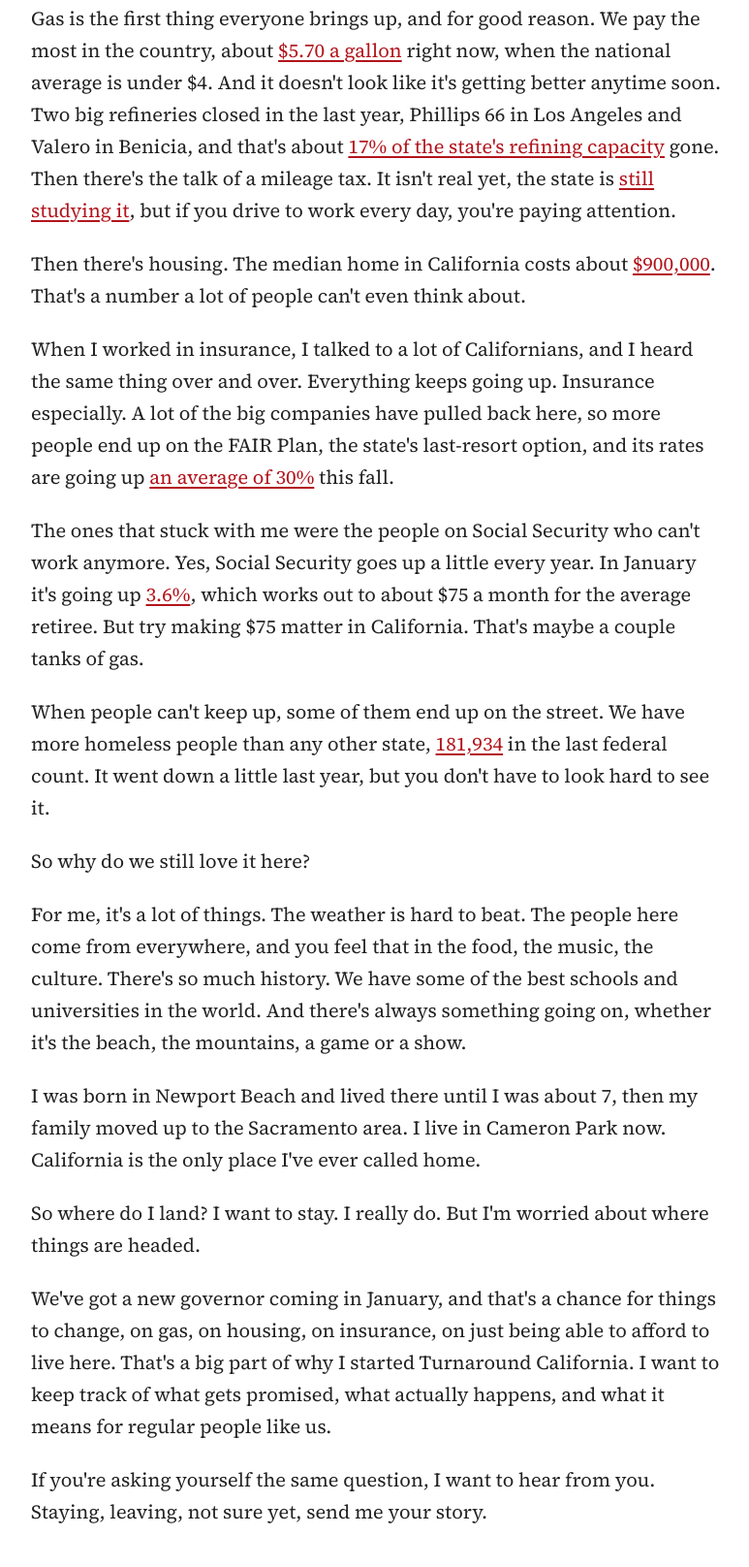
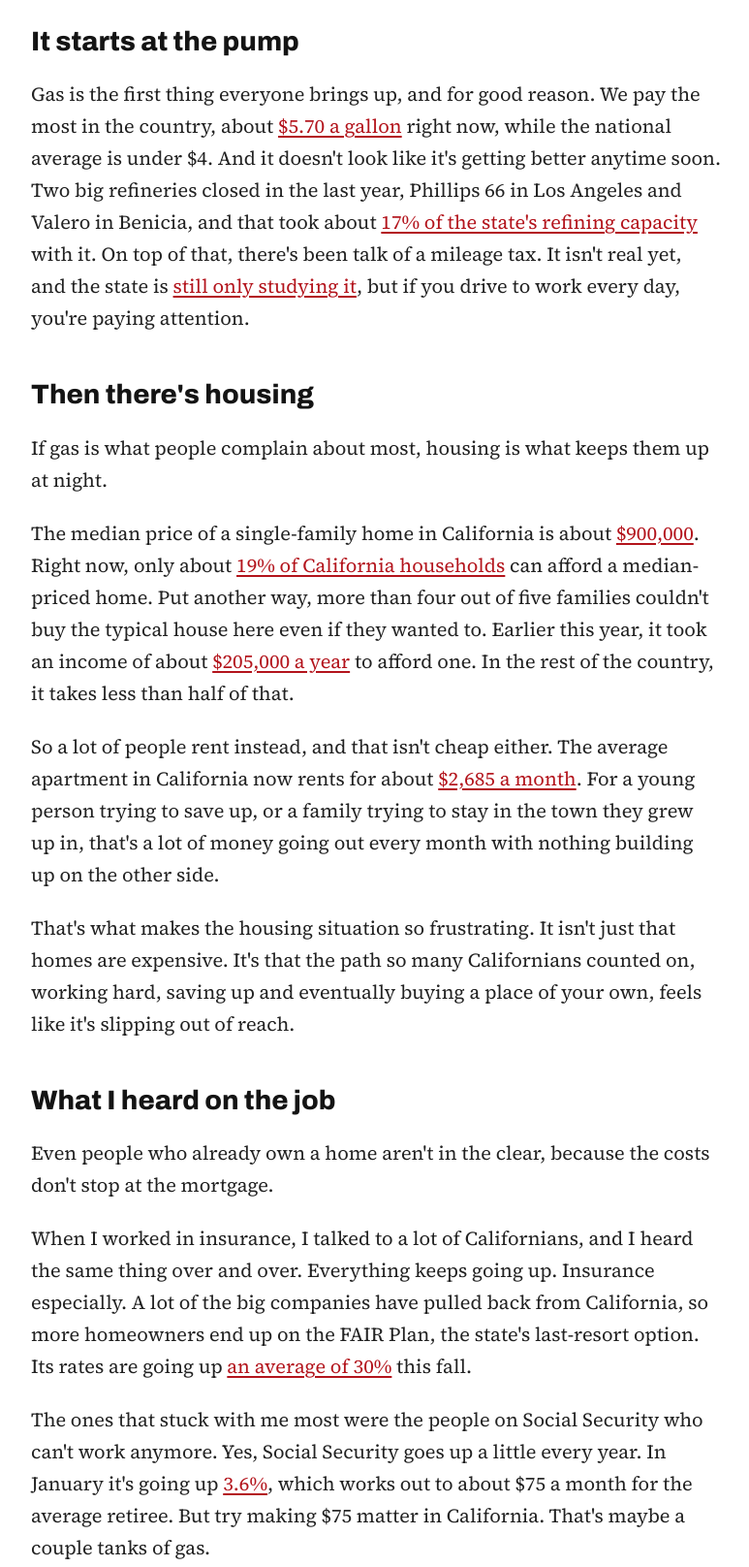
Before and after one commit to wyattgolfer1/turnaroundcalifornia, an Eleventy site: page src/posts/2026-11-17-california-stay-or-go.md in a window 1280 px wide. Shown: the part 648-2264 px from the top of the page at 97% size, without its empty margins (252-1025 px from the left). Built offline with nearby package versions, Linux system fonts and the light colour scheme; Eleventy itself is replaced by a stand-in of ours; files that its build step writes are made by us from their sources.

Commit message:
Draft: expand housing section and improve flow
Co-Authored-By: Claude Opus 5.5 <noreply@anthropic.com>
Claude-Session: https://claude.ai/code/session_01RMTSKw5uyPK9YqixEShuWc

```diff
--- a/src/posts/2026-11-17-california-stay-or-go.md
+++ b/src/posts/2026-11-17-california-stay-or-go.md
@@ -10,24 +10,42 @@ draft: true
 ---
 California is considered one of the most expensive states to live in, and plenty of people have had enough. Since 2020, hundreds of thousands more people have left the state than moved here, [nearly 700,000](https://www.stripes.com/theaters/us/2023-02-15/california-population-decrease-500k-2-years-9148809.html) in just the first two years of the pandemic. A lot of Californians are finally asking themselves if they can still afford to stay. Honestly, I've been asking myself the same thing.
 
-Gas is the first thing everyone brings up, and for good reason. We pay the most in the country, about [$5.70 a gallon](https://www.lendingtree.com/credit-cards/study/us-gas-prices) right now, when the national average is under $4. And it doesn't look like it's getting better anytime soon. Two big refineries closed in the last year, Phillips 66 in Los Angeles and Valero in Benicia, and that's about [17% of the state's refining capacity](https://www.argusmedia.com/de/news-and-insights/latest-market-news/2821046-valero-ends-fuel-production-at-benicia-refinery) gone. Then there's the talk of a mileage tax. It isn't real yet, the state is [still studying it](https://www.govbuddy.com/legislative-tracking/california-ab-1421-road-usage-charge/), but if you drive to work every day, you're paying attention.
+## It starts at the pump
 
-Then there's housing. The median home in California costs about [$900,000](https://www.mpamag.com/us/mortgage-industry/market-updates/california-home-sales-fall-amid-mortgage-rate-spike/594114). That's a number a lot of people can't even think about.
+Gas is the first thing everyone brings up, and for good reason. We pay the most in the country, about [$5.70 a gallon](https://www.lendingtree.com/credit-cards/study/us-gas-prices) right now, while the national average is under $4. And it doesn't look like it's getting better anytime soon. Two big refineries closed in the last year, Phillips 66 in Los Angeles and Valero in Benicia, and that took about [17% of the state's refining capacity](https://www.argusmedia.com/de/news-and-insights/latest-market-news/2821046-valero-ends-fuel-production-at-benicia-refinery) with it. On top of that, there's been talk of a mileage tax. It isn't real yet, and the state is [still only studying it](https://www.govbuddy.com/legislative-tracking/california-ab-1421-road-usage-charge/), but if you drive to work every day, you're paying attention.
 
-When I worked in insurance, I talked to a lot of Californians, and I heard the same thing over and over. Everything keeps going up. Insurance especially. A lot of the big companies have pulled back here, so more people end up on the FAIR Plan, the state's last-resort option, and its rates are going up [an average of 30%](https://www.emarketer.com/content/more-californians-soon-priced-home-insurance) this fall.
+## Then there's housing
 
-The ones that stuck with me were the people on Social Security who can't work anymore. Yes, Social Security goes up a little every year. In January it's going up [3.6%](https://www.ssa.gov/news/en/mip/2026-10-01-f.html), which works out to about $75 a month for the average retiree. But try making $75 matter in California. That's maybe a couple tanks of gas.
+If gas is what people complain about most, housing is what keeps them up at night.
 
-When people can't keep up, some of them end up on the street. We have more homeless people than any other state, [181,934](https://www.edhat.com/california/news/new-hud-report-finds-homelessness-declined-in-california-and-nationwide-in-2025/) in the last federal count. It went down a little last year, but you don't have to look hard to see it.
+The median price of a single-family home in California is about [$900,000](https://www.mpamag.com/us/mortgage-industry/market-updates/california-home-sales-fall-amid-mortgage-rate-spike/594114). Right now, only about [19% of California households](https://www.mpamag.com/us/mortgage-industry/market-updates/california-housing-affordability-holds-at-19-as-mortgage-rates-climb/595820) can afford a median-priced home. Put another way, more than four out of five families couldn't buy the typical house here even if they wanted to. Earlier this year, it took an income of about [$205,000 a year](https://www.ktvu.com/news/more-californians-able-afford-home-housing-affordability-hits-4-year-high-study) to afford one. In the rest of the country, it takes less than half of that.
 
-So why do we still love it here?
+So a lot of people rent instead, and that isn't cheap either. The average apartment in California now rents for about [$2,685 a month](https://www.rentcafe.com/average-rent-market-trends/ca). For a young person trying to save up, or a family trying to stay in the town they grew up in, that's a lot of money going out every month with nothing building up on the other side.
 
-For me, it's a lot of things. The weather is hard to beat. The people here come from everywhere, and you feel that in the food, the music, the culture. There's so much history. We have some of the best schools and universities in the world. And there's always something going on, whether it's the beach, the mountains, a game or a show.
+That's what makes the housing situation so frustrating. It isn't just that homes are expensive. It's that the path so many Californians counted on, working hard, saving up and eventually buying a place of your own, feels like it's slipping out of reach.
 
-I was born in Newport Beach and lived there until I was about 7, then my family moved up to the Sacramento area. I live in Cameron Park now. California is the only place I've ever called home.
+## What I heard on the job
 
-So where do I land? I want to stay. I really do. But I'm worried about where things are headed.
+Even people who already own a home aren't in the clear, because the costs don't stop at the mortgage.
 
-We've got a new governor coming in January, and that's a chance for things to change, on gas, on housing, on insurance, on just being able to afford to live here. That's a big part of why I started Turnaround California. I want to keep track of what gets promised, what actually happens, and what it means for regular people like us.
+When I worked in insurance, I talked to a lot of Californians, and I heard the same thing over and over. Everything keeps going up. Insurance especially. A lot of the big companies have pulled back from California, so more homeowners end up on the FAIR Plan, the state's last-resort option. Its rates are going up [an average of 30%](https://www.emarketer.com/content/more-californians-soon-priced-home-insurance) this fall.
+
+The ones that stuck with me most were the people on Social Security who can't work anymore. Yes, Social Security goes up a little every year. In January it's going up [3.6%](https://www.ssa.gov/news/en/mip/2026-10-01-f.html), which works out to about $75 a month for the average retiree. But try making $75 matter in California. That's maybe a couple tanks of gas.
+
+And when people can't keep up, some of them end up on the street. We have more homeless people than any other state, [181,934](https://www.edhat.com/california/news/new-hud-report-finds-homelessness-declined-in-california-and-nationwide-in-2025/) in the last federal count. That number went down a little last year, but you don't have to look hard to see it.
+
+## So why do we stay?
+
+With all of that, you'd think everyone would be packing up. But most of us aren't, because there's still a lot to love here.
+
+The weather is hard to beat. The people here come from everywhere, and you feel that in the food, the music and the culture. There's so much history. We have some of the best schools and universities in the world. And there's always something going on, whether it's the beach, the mountains, a game or a show.
+
+For me, it's also just home. I was born in Newport Beach and lived there until I was about 7, then my family moved up to the Sacramento area. I live in Cameron Park now. California is the only place I've ever called home.
+
+## Where I land
+
+So, stay or go? I want to stay. I really do. But I'm worried about where things are headed.
+
+We've got a new governor coming in January, and that's a real chance for things to change, on gas, on housing, on insurance, and on just being able to afford to live here. That's a big part of why I started Turnaround California. I want to keep track of what gets promised, what actually happens, and what it means for regular people like us.
 
 If you're asking yourself the same question, I want to hear from you. Staying, leaving, not sure yet, send me your story.
```
